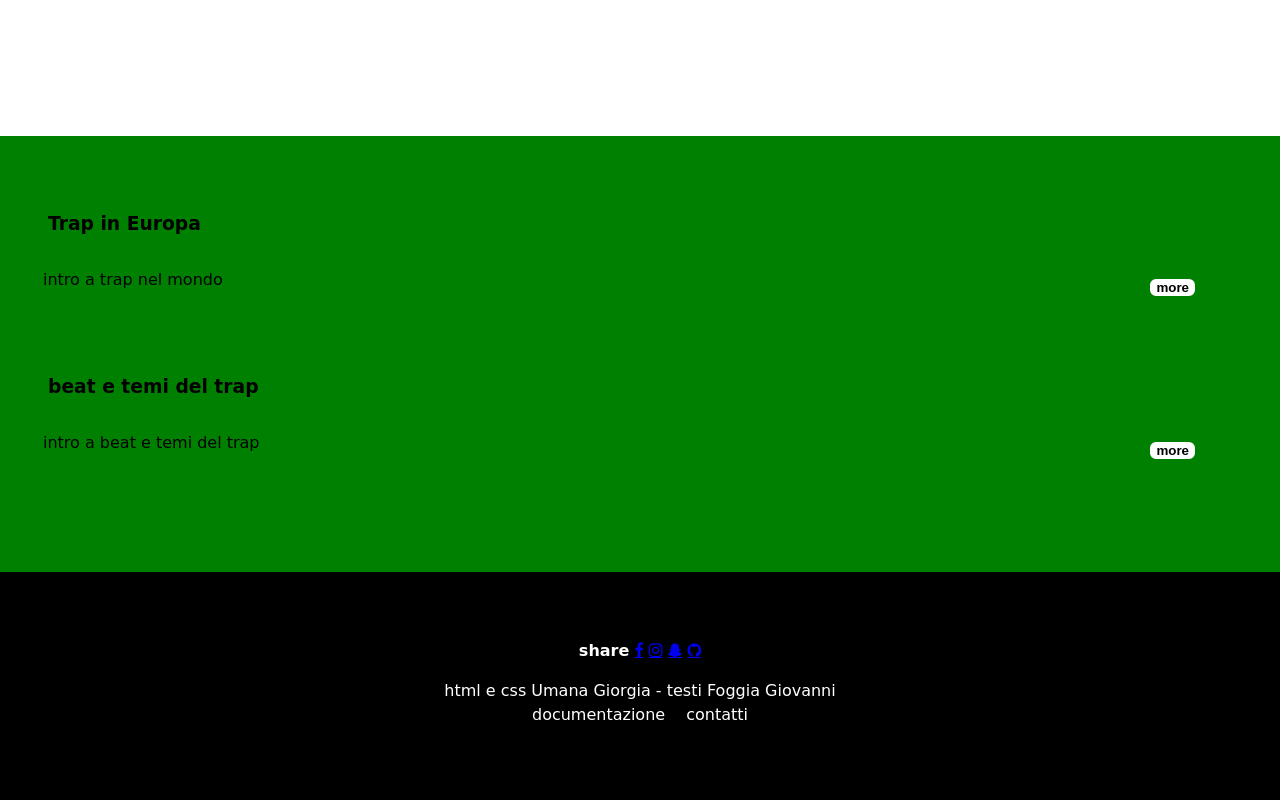
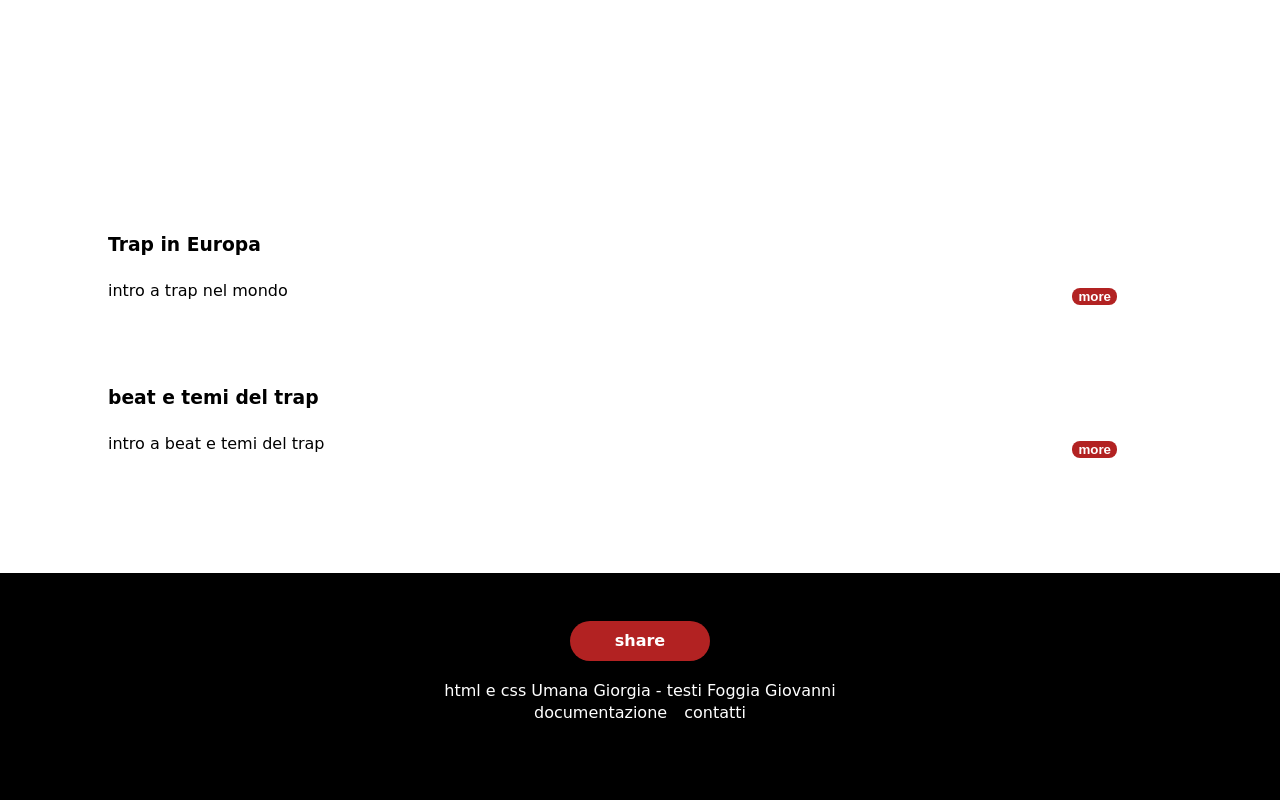
Before and after one commit to foggia-umana/sito-informatica-umanistica, a plain HTML site: page index.html in a window 1280 px wide. Shown: the part 1160-1960 px from the top of the page. Drawn offline with Linux system fonts and the light colour scheme; files that its build step writes are made by us from their sources; a web font is replaced by a local one.

Commit message:
Update style.css
grafica, bottone share

```diff
--- a/style.css
+++ b/style.css
@@ -4,25 +4,24 @@ body{margin:0;
 	line-height:1em;
 	background-color:white;}
 
-.parallax {
-  background-color: green;
-
-  min-height: 500px;
-
-
+.pagina1 {
+  min-height: 100px;
   background-attachment: fixed;
   background-position: center;
   background-repeat: no-repeat;
   background-size: cover;
 }
 
-.argomenti-1-2 {background-color: white; height:100vh;
+.argomenti-1-2 {background-color: white;
+	height:100vh;
 }
 
-.argomenti-3-4 {background-color: green; height:100vh;}
+.argomenti-3-4 {background-color: white; height:100vh;}
 
 .fine {background-color: black; height:50vh;}
 
+
+/*barra navigazione*/
 header {margin:0;
 padding:0;
 max-width:100%;
@@ -50,47 +49,82 @@ li a {
 li a:hover {background-color: #111;}
 
 
+.active{background-color:firebrick;}
+
+/*testo home*/
 h1 {font-size: 75px;
-	padding:10px 5px 0px 5px}
+	padding:70px 70px 0px 5px}
 
 h2 {font-size:40px;
-	padding:0px 5px 10px 5px;}
+	padding:0px 5px 10px 5px;
+	color: firebrick;}
 
-h3 {margin: 70px 10px 40px 10px}
+h3 {margin: 70px 30px 30px 40px;
+}
+
+p {padding:0px 35px 0px 40px}
 
 #titolo {line-height:1em;
-	color:black;
-	margin:90px 70px 250px 55px;
-
-	}
+	color:firebrick;
+	margin:10px 100px 250px 120px;
+}
 
 .intro-1-3 {line-height:1em;
 		color:black;
-		margin: 10px 30px 10px 30px;
+		margin: 10px 60px 10px 60px;
 		padding:10px 8px 5px 8px;}
 
 .intro-2-4 {line-height:1em;
 		color:black;
-		margin: 10px 30px 10px 30px;
+		margin: 10px 60px 10px 60px;
 		padding:0px 8px 5px 8px;}
 
 .infofine {line-height:1em;
 		color:white;
 
-		margin: 100px 30px 0px 30px;
+		margin-top: 100px;
+		margin-bottom:0;
 		padding:70px 8px 5px 8px;}
 
-p {padding:0px 25px 0px 5px}
 
-button {background-color: white;
+
+/*testo sottopagine*/
+.titolo2 {line-height:1em;
 	color:black;
-	border:2px solid green;
+	margin:30px 50px}
+
+.testo {margin:5px 60px 5px 60px;
+line-height: 1em;}
+
+.sottotitolo {margin: 2px 60px 2px 60px;}
+
+
+.cv1 {margin-left:60px;
+	margin-right: 30px;
+padding: 30px;
+padding-left: 50px;
+border: 2px solid black;
+background-color:white}
+
+.cv2 {margin-left:60px;
+	margin-right: 30px;
+	margin-top:8px;
+padding: 30px;
+padding-left: 50px;
+border: 2px solid black;
+background-color: white}
+
+
+/*bottone more*/
+button {background-color:firebrick;
+	color:white;
+	border:2px firebrick;
 	border-radius:8px;
 	text-decoration:none;
 	float:right;
 
 	margin-top:0;
-	margin-right:20px;
+	margin-right:60px;
 
 	text-align:center;
 	display:inline-block;
@@ -99,32 +133,102 @@ button {background-color: white;
 
 .click{margin-top: 5px}
 
-.click:hover {background-color:green;
-color:white;}
+.click:hover {background-color:white;
+color:firebrick;}
 
 
 
-.active{background-color:green;}
+/*bottone share*/
+.sharebutton {
+	width:140px;
+	height:40px;
+	background:black;
+	border-radius:20px;
+	display:flex;
+	align-items:center;
+	justify-content:center;
+	overflow:hidden;
+	position:relative;
+	cursor:pointer;
+	transition:.3s linear;
+	margin:auto;
+	margin-top: 40px;
+}
 
-footer {line-height:1em
-	; color: white;
-background-color:black;
-margin-bottom:0;
-margin top: 40px;
+.sharebutton:hover{transform: scale(1.1);}
+
+.sharebutton span {
+	position:absolute;
+	width:100%;
+	height:100%;
+	background-color: firebrick;
+	color:white;
+	text-align:center;
+	line-height:40px;
+	z-index:999;
+	transition:.6s linear;
+}
+
+.sharebutton:hover span {
+	transform: translateX(-100%);}
+
+.social {list-style-type:none;
+text-decoration:none;
+color:white;
+padding:2px;
+text-align:center;}
+
+.disabled {
+  opacity: 0.6;
+  cursor: not-allowed;
+}
+
+/*footer + base bottone share*/
+.infofine {line-height:1em;
+color:white;
+padding:8px;
+text-decoration:none;
+list-style-type:none;
 text-align:center;
 }
 
-.base {padding:8px;
+.fine {background-color: black;
+height:50vh;
+text-align:center;
+padding:0px;
+}
+
+footer {line-height:1em;
+color:white;
+background-color:black;
+margin-bottom:0;
+margin top: 60px;
+text-align:center;
+
+}
+
+.base {padding:6px;
 text-decoration:none;
 list-style-type:none;
 text-align:center;
 color:white;
-margin-bottom:0}
+margin-bottom:0
+}
 
-.titolo2 {line-height:1em;
-	color:black;
-	margin:70px 60px}
+/*icone*/
+.disabled {
+  opacity: 0.6;
+  cursor: not-allowed;}
 
-.testo {margin:5px 60px 5px 60px;
-line-height: 1em;}
-.sottotitolo {margin: 2px 60px 2px 60px;}
+.fa {
+  padding: 2px;
+  font-size: 10px;
+  width: 18px;
+  text-align: center;
+  text-decoration: none;
+  margin: 5px 2px;
+  border-radius: 50%;
+  background: firebrick;
+  color: white;
+
+}
```
